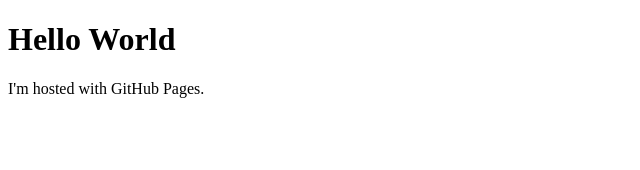
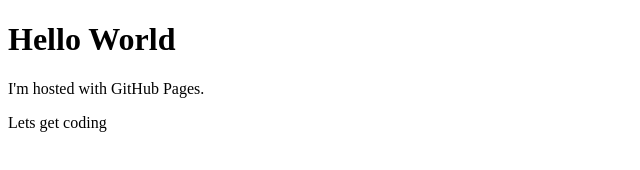
Before and after one commit to AmiriteZ/AmiriteZ.github.io, a plain HTML site: page index.html in a window 1280 px wide. Shown: the whole page, without its empty margins (0-640 px from the left). Drawn offline with Linux system fonts and the light colour scheme.

Commit message:
Update index.html

```diff
--- a/index.html
+++ b/index.html
@@ -3,5 +3,6 @@
 <body>
 <h1>Hello World</h1>
 <p>I'm hosted with GitHub Pages.</p>
+<p>Lets get coding</p>
 </body>
 </html>
```
